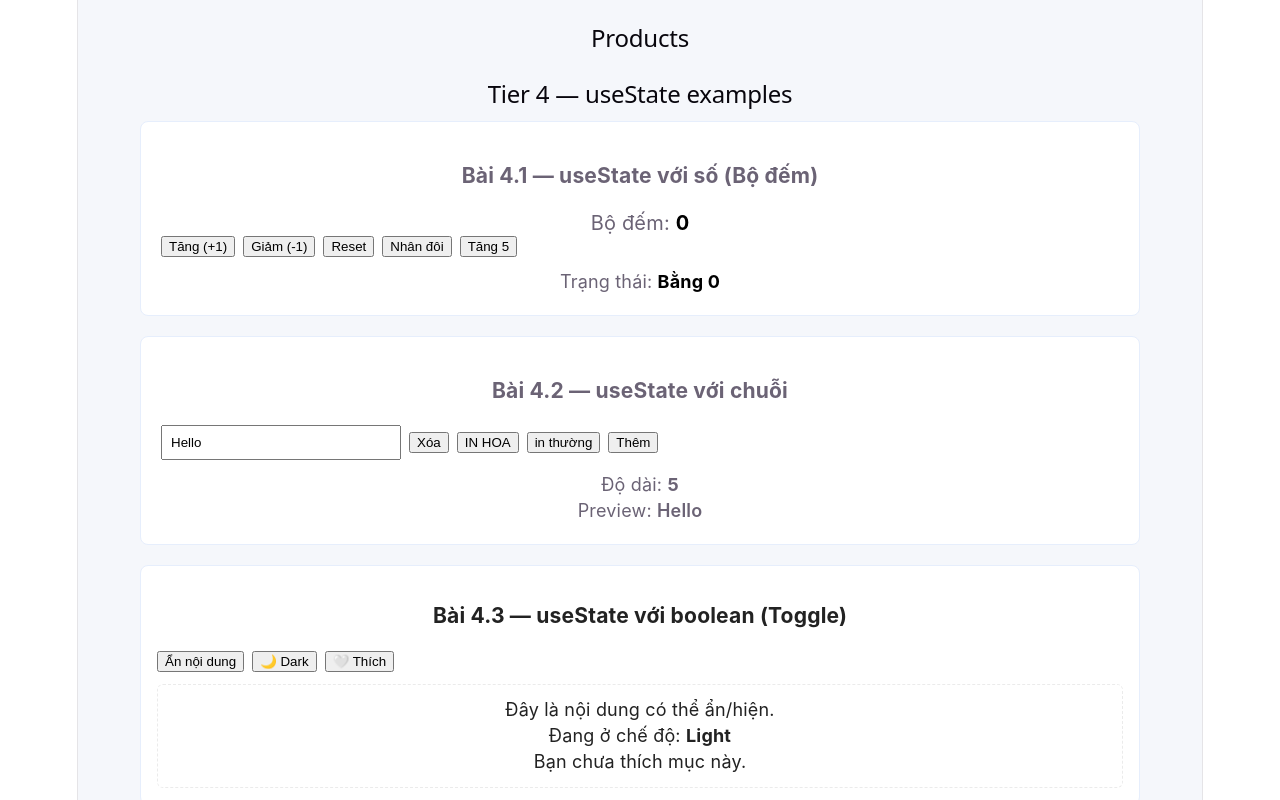
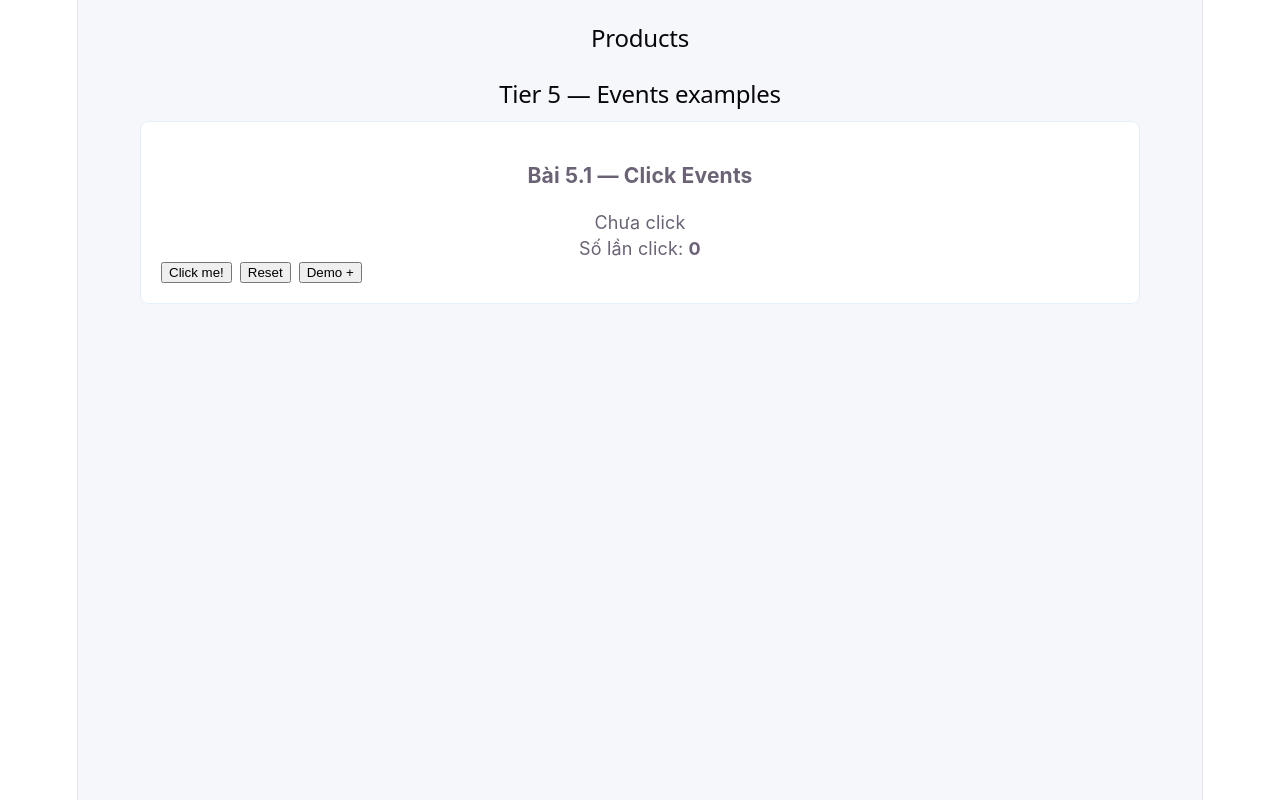
Before and after one commit to NguyenDuy0708/TH_NenTangWeb, a React (Vite) app in the folder session_04_react_basics/exercises/projects/hello-react/: page / in a window 1280 px wide. Shown: the top 800 px of the page. Built offline with nearby package versions, Linux system fonts and the light colour scheme.

Commit message:
[FEATURE] Complete tier 5_ 5.1

```diff
--- a/session_04_react_basics/exercises/projects/hello-react/src/App.jsx
+++ b/session_04_react_basics/exercises/projects/hello-react/src/App.jsx
@@ -209,11 +209,13 @@ function App() {
 export default App;*/
 
 // Tier 4
-
+/*
 import NumberState from "./NumberState";
 import StringState from "./StringState";
 import BooleanState from "./BooleanState";
 import MultipleStates from "./MultipleStates";
+import ClickEvents from "./ClickEvents";
+
 function App() {
     return (
         <div style={{ fontFamily: "Inter, system-ui, sans-serif", minHeight: "100vh", background: "#f5f7fb" }}>
@@ -233,4 +235,24 @@ function App() {
     );
 }
 
+export default App;*/
+
+import ClickEvents from "./ClickEvents";
+
+function App() {
+    return (
+        <div style={{ fontFamily: "Inter, system-ui, sans-serif", minHeight: "100vh", background: "#f5f7fb" }}>
+            <main id="products" style={{ padding: 24, maxWidth: 1000, margin: "0 auto" }}>
+                <h2 style={{ marginBottom: 12 }}>Products</h2>
+                <section style={{ marginTop: 28 }}>
+                    <h2>Tier 5 — Events examples</h2>
+                    <div style={{ marginTop: 12 }}>
+                        <ClickEvents />
+                    </div>
+                </section>
+            </main>
+        </div>
+    );
+}
+
 export default App;
--- /dev/null
+++ b/session_04_react_basics/exercises/projects/hello-react/src/ClickEvents.jsx
@@ -0,0 +1,32 @@
+import { useState } from "react";
+
+function ClickEvents() {
+    const [message, setMessage] = useState("Chưa click");
+    const [clickCount, setClickCount] = useState(0);
+
+    function handleClick() {
+        setMessage("Đã click lúc " + new Date().toLocaleTimeString());
+        setClickCount((c) => c + 1);
+    }
+
+    function handleReset() {
+        setMessage("Đã reset!");
+        setClickCount(0);
+    }
+
+    return (
+        <div style={{ padding: 20, border: '1px solid #e6eefc', borderRadius: 8, background: '#fff' }}>
+            <h3>Bài 5.1 — Click Events</h3>
+            <p>{message}</p>
+            <p>Số lần click: <strong>{clickCount}</strong></p>
+
+            <div style={{ display: 'flex', gap: 8 }}>
+                <button onClick={handleClick}>Click me!</button>
+                <button onClick={handleReset}>Reset</button>
+                <button onClick={() => { setMessage('Đổi màu ngẫu nhiên (demo)'); setClickCount((c) => c + 1); }}>Demo +</button>
+            </div>
+        </div>
+    );
+}
+
+export default ClickEvents;
```
Lines whose indentation alone changed are shown as unchanged.
